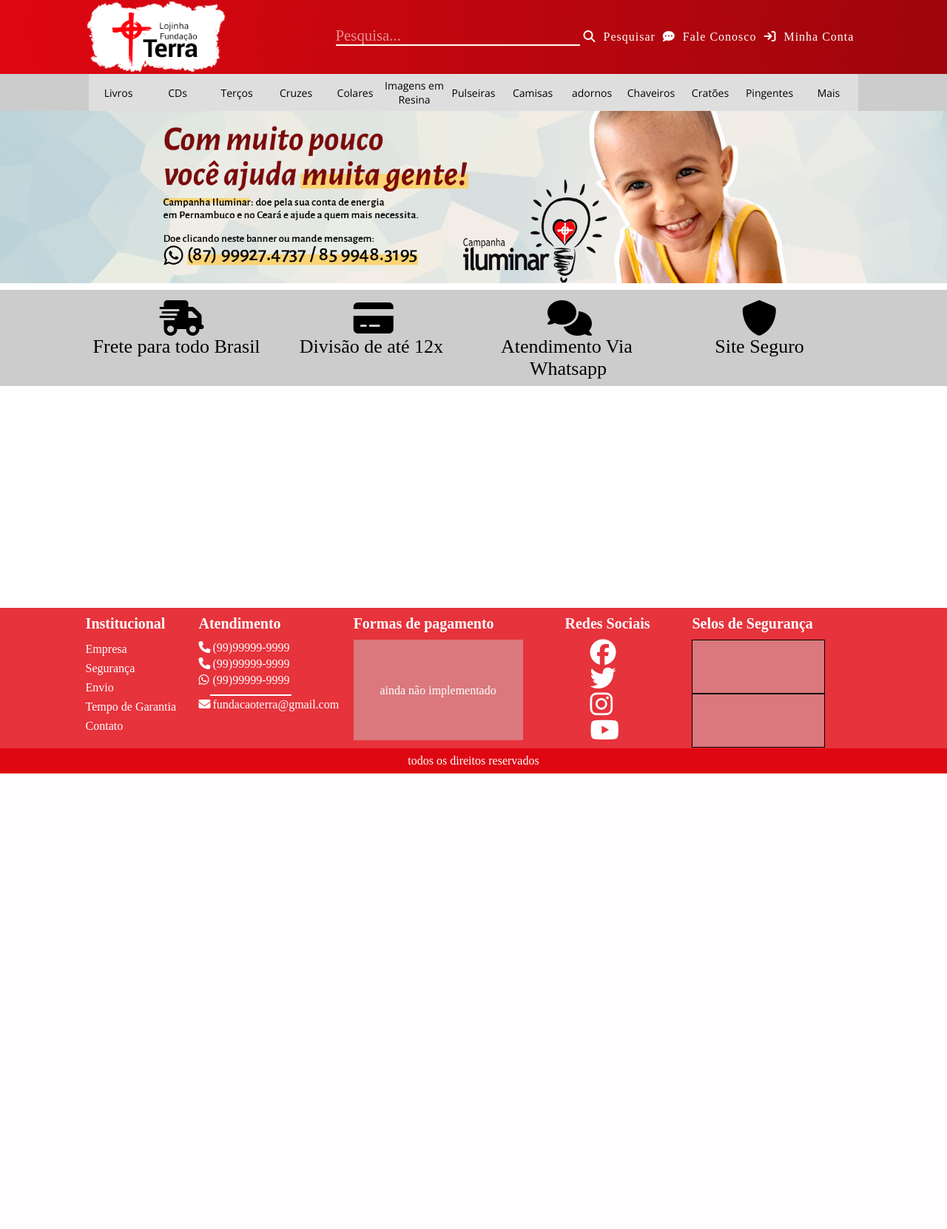
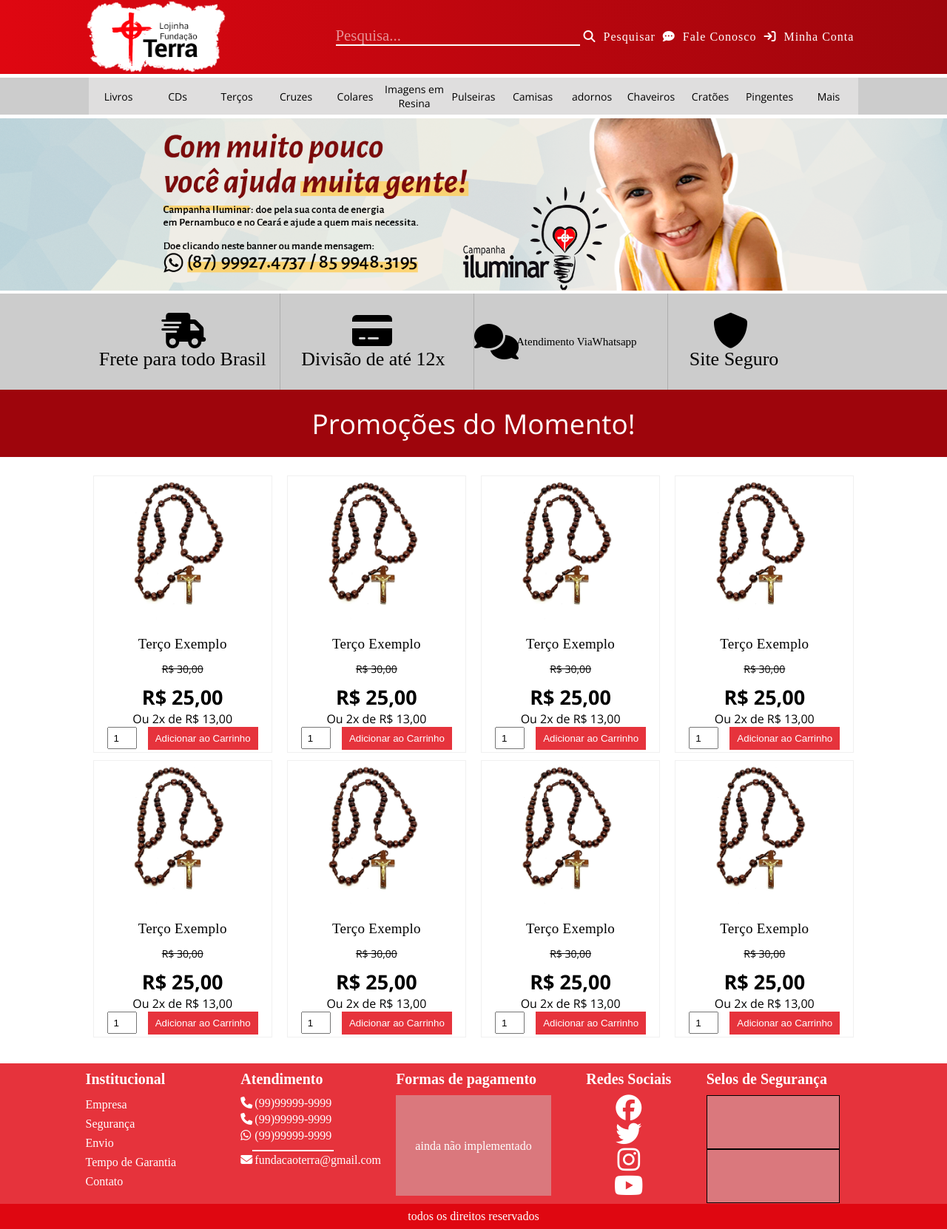
Before and after one commit to BruxoSagaz/Earth-Store, a PHP site: page / in a window 1280 px wide. Shown: the whole page at 74% size. Before the commit the page ends 1046 px from the top, so only its background shows below. Run offline with PHP 8.4, Linux system fonts and the light colour scheme; some libraries are stand-ins or nearby versions; some web fonts are replaced.

Commit message:
Promotion Itens Added, Responsivity Improvement

```diff
--- a/index.html
+++ b/index.html
@@ -40,20 +40,29 @@
             </div><!-- Container -->
         </div><!-- Header Desktop -->
 
-        <div class="mobile-header">
-            <div class="container">
+        <div class="container">
+            <div class="mobile-header">
 
-                <i class="fa-solid fa-bars"></i>
+
+                <h3><i class="fa-solid fa-bars"></i></h3>
+
 
                 <!-- Logo -->
                 <div class="logo-mobile"><a href="index.html"><img src="images/Logo.png" alt=""></a></div>
                 <!-- Logo -->
 
                 <ul class="list-nav">
-                    <i class="fa-solid fa-arrow-right-to-bracket" ></i><li>Minha Conta</li>
+                    <i class="fa-solid fa-arrow-right-to-bracket" ></i>  <!--<li>Minha Conta</li> -->
                 </ul>
 
-                <div class="clear"></div>
+
+                <nav class="mobile-header">
+                    <ul>
+                        <li><a href="">Home</a></li>
+                        <li><a href="">Sobre</a></li>
+                        <li><a href="">Contato</a></li>
+                    </ul>
+                </nav>
             </div>
         </div>
     </header><!-- Header -->
@@ -92,31 +101,298 @@
             <div class="desk-box">
 
                 <div class="align">
-                    <div class="item"><i class="fa-solid fa-truck-fast"></i><span>Frete para todo Brasil</span></div>
+                    <div class="alert-icon"><i class="fa-solid fa-truck-fast"></i><span>Frete para todo Brasil</span></div>
                 </div>
 
                 <div class="align">
-                    <div class="item"><i class="fa-solid fa-credit-card"></i><span style="padding-left: 27px;">Divisão de até  12x</span></div>
+                    <div class="alert-icon"><i class="fa-solid fa-credit-card"></i><span>Divisão de até  12x</span></div>
                 </div>
 
                 <div class="align">
-                    <div class="item"><i class="fa-solid fa-comments"></i><span style="display: block;padding-left: 37px;">Atendimento Via</span><span style="padding-left: 76px;">Whatsapp</span></div>
+                    <div class="alert-icon"><i class="fa-solid fa-comments"></i><p class="text-desk" >Atendimento Via</p><p class="text-desk zapzap">Whatsapp</p></div>
                 </div>
 
                 <div class="align">
-                    <div class="item"><i class="fa-solid fa-shield"></i><span style="padding-left: 64px;">Site Seguro</span></div>
+                    <div class="alert-icon"><i class="fa-solid fa-shield"></i><span >Site Seguro</span></div>
                 </div>
 
             </div>
         </div>
     </section>
 
-    <!-- Section Contents-->
-    <section class="sec-contents">
-        <div class="container bg" style="height: 300px;">
+    <!-- Main Content -->
+    <main>
+        <!-- Promotions -->
+        <section class="promo-section">
+            <div class="container">
 
-        </div>
-    </section>
+                <div class="banner-p"></div>
+                <h2>Promoções do Momento!</h2>
+
+
+                <div class="promotion">
+
+
+                    <div class="item">
+                        <div class="product">
+                            <div class="product-image">
+                                <div class="prom-value"></div>
+                                <img src="images/terco.jpg" alt="Terço">
+                            </div>
+
+                            <div class="product-name">
+                                Terço Exemplo
+                            </div>
+
+                            <div class="price-box">
+                                <div class="price-item">
+                                    <div class="price-before">R$ 30,00</div>
+                                    <div class="price-off"> R$ 25,00</div>
+                                </div>
+
+                                <div  class="divisions">
+                                    <span>Ou 2x de R$ 13,00  </span>
+                                </div>
+
+                            </div>
+
+                            <div class="add-to-cart">
+                                <input type="number" value="1">
+                                <button>Adicionar ao Carrinho</button>
+                            </div>
+
+                        </div>
+                    </div>
+
+                    <div class="item">
+
+                         <div class="product">
+                            <div class="product-image">
+                                <div class="prom-value"></div>
+                                <img src="images/terco.jpg" alt="Terço">
+                            </div>
+
+                            <div class="product-name">
+                                Terço Exemplo
+                            </div>
+
+                            <div class="price-box">
+                                <div class="price-item">
+                                    <div class="price-before">R$ 30,00</div>
+                                    <div class="price-off"> R$ 25,00</div>
+                                </div>
+
+                                <div  class="divisions">
+                                    <span>Ou 2x de R$ 13,00  </span>
+                                </div>
+
+                            </div>
+
+                            <div class="add-to-cart">
+                                <input type="number" value="1">
+                                <button>Adicionar ao Carrinho</button>
+                            </div>
+
+                        </div>
+                    </div>
+
+                    <div class="item">
+
+                        <div class="product">
+                            <div class="product-image">
+                                <div class="prom-value"></div>
+                                <img src="images/terco.jpg" alt="Terço">
+                            </div>
+
+                            <div class="product-name">
+                                Terço Exemplo
+                            </div>
+
+                            <div class="price-box">
+                                <div class="price-item">
+                                    <div class="price-before">R$ 30,00</div>
+                                    <div class="price-off"> R$ 25,00</div>
+                                </div>
+
+                                <div  class="divisions">
+                                    <span>Ou 2x de R$ 13,00  </span>
+                                </div>
+
+                            </div>
+
+                            <div class="add-to-cart">
+                                <input type="number" value="1">
+                                <button>Adicionar ao Carrinho</button>
+                            </div>
+
+                        </div>
+                    </div>
+
+                    <div class="item">
+
+                        <div class="product">
+                            <div class="product-image">
+                                <div class="prom-value"></div>
+                                <img src="images/terco.jpg" alt="Terço">
+                            </div>
+
+                            <div class="product-name">
+                                Terço Exemplo
+                            </div>
+
+                            <div class="price-box">
+                                <div class="price-item">
+                                    <div class="price-before">R$ 30,00</div>
+                                    <div class="price-off"> R$ 25,00</div>
+                                </div>
+
+                                <div  class="divisions">
+                                    <span>Ou 2x de R$ 13,00  </span>
+                                </div>
+
+                            </div>
+
+                            <div class="add-to-cart">
+                                <input type="number" value="1">
+                                <button>Adicionar ao Carrinho</button>
+                            </div>
+
+                        </div>
+                    </div>
+
+                    <div class="item">
+
+                        <div class="product">
+                            <div class="product-image">
+                                <div class="prom-value"></div>
+                                <img src="images/terco.jpg" alt="Terço">
+                            </div>
+
+                            <div class="product-name">
+                                Terço Exemplo
+                            </div>
+
+                            <div class="price-box">
+                                <div class="price-item">
+                                    <div class="price-before">R$ 30,00</div>
+                                    <div class="price-off"> R$ 25,00</div>
+                                </div>
+
+                                <div  class="divisions">
+                                    <span>Ou 2x de R$ 13,00  </span>
+                                </div>
+
+                            </div>
+
+                            <div class="add-to-cart">
+                                <input type="number" value="1">
+                                <button>Adicionar ao Carrinho</button>
+                            </div>
+
+                        </div>
+                    </div>
+
+                    <div class="item">
+
+                        <div class="product">
+                            <div class="product-image">
+                                <div class="prom-value"></div>
+                                <img src="images/terco.jpg" alt="Terço">
+                            </div>
+
+                            <div class="product-name">
+                                Terço Exemplo
+                            </div>
+
+                            <div class="price-box">
+                                <div class="price-item">
+                                    <div class="price-before">R$ 30,00</div>
+                                    <div class="price-off"> R$ 25,00</div>
+                                </div>
+
+                                <div  class="divisions">
+                                    <span>Ou 2x de R$ 13,00  </span>
+                                </div>
+
+                            </div>
+
+                            <div class="add-to-cart">
+                                <input type="number" value="1">
+                                <button>Adicionar ao Carrinho</button>
+                            </div>
+
+                        </div>
+                    </div>
+
+                    <div class="item">
+
+                        <div class="product">
+                            <div class="product-image">
+                                <div class="prom-value"></div>
+                                <img src="images/terco.jpg" alt="Terço">
+                            </div>
+
+                            <div class="product-name">
+                                Terço Exemplo
+                            </div>
+
+                            <div class="price-box">
+                                <div class="price-item">
+                                    <div class="price-before">R$ 30,00</div>
+                                    <div class="price-off"> R$ 25,00</div>
+                                </div>
+
+                                <div  class="divisions">
+                                    <span>Ou 2x de R$ 13,00  </span>
+                                </div>
+
+                            </div>
+
+                            <div class="add-to-cart">
+                                <input type="number" value="1">
+                                <button>Adicionar ao Carrinho</button>
+                            </div>
+                        </div>
+
+                    </div>
+
+                    <div class="item">
+
+                        <div class="product">
+                            <div class="product-image">
+                                <div class="prom-value"></div>
+                                <img src="images/terco.jpg" alt="Terço">
+                            </div>
+
+                            <div class="product-name">
+                                Terço Exemplo
+                            </div>
+
+                            <div class="price-box">
+                                <div class="price-item">
+                                    <div class="price-before">R$ 30,00</div>
+                                    <div class="price-off"> R$ 25,00</div>
+                                </div>
+
+                                <div  class="divisions">
+                                    <span>Ou 2x de R$ 13,00  </span>
+                                </div>
+
+                            </div>
+
+                            <div class="add-to-cart">
+                                <input type="number" value="1">
+                                <button>Adicionar ao Carrinho</button>
+                            </div>
+
+                        </div>
+                    </div>
+
+
+                </div>
+            </div>
+        </section>
+    </main>
 
 
     <!-- Footer -->
@@ -124,7 +400,7 @@
         <div class="container">
             <footer class="F1">
 
-                <div class="footer-single" style="width: 140px;">
+                <div class="footer-single">
                     <h2>Institucional</h2>
                     <ul>
                         <li><a href=""> Empresa</a></li>
@@ -135,19 +411,27 @@
                     </ul>
                 </div>
 
-                <div class="footer-single" style="padding-left: 21px;">
+                <div class="footer-single">
 
                     <h2>Atendimento</h2>
                     <div class="box-footer">
-                        <i class="fa-solid fa-phone"></i><p>(99)99999-9999</p>
+                        <div class="phone">
+                            <i class="fa-solid fa-phone"></i><p>(99)99999-9999</p>
+                        </div>
 
-                        <i class="fa-solid fa-phone"></i><p>(99)99999-9999</p>
+                        <div class="phone">
+                            <i class="fa-solid fa-phone"></i><p>(99)99999-9999</p>
+                        </div>
 
-                        <i class="fa-brands fa-whatsapp"></i>                  <p class="line_bot" style="margin-left: -2px;padding-bottom: 10px;">(99)99999-9999</p>
+                        <div class="phone">
+                            <i class="fa-brands fa-whatsapp"></i>               <p class="line_bot" style="margin-left: -2px;padding-bottom: 10px;">(99)99999-9999</p>
+                        </div>
                     </div>
 
-                    <div>
-                        <i class="fa-solid fa-envelope"></i><p style="display: inline-block; padding: 3px;">fundacaoterra@gmail.com</p>
+                    <div class="box-footer autow">
+                        <div class="phone">
+                            <i class="fa-solid fa-envelope"></i><p style="display: inline-block; padding: 3px;">fundacaoterra@gmail.com</p>
+                        </div>
                     </div>
 
                 </div>
@@ -192,5 +476,16 @@
 
     </section>
 
+
+
+    <!-- Script -->
+    <script src="https://code.jquery.com/jquery-3.6.0.min.js"></script>
+    <script>
+        $(function () {
+            $('.mobile-header h3').click(function(){
+                $('nav.mobile-header').slideToggle();
+            })
+        })
+    </script>
 </body>
 </html>
--- a/style/style.css
+++ b/style/style.css
@@ -50,6 +50,15 @@ html{
     width: 100%;
 }
 
+.flex{
+    display: flex;
+}
+
+div.autow{
+    width: auto;
+}
+
+
 
 .clear{clear: both;}
 
@@ -69,6 +78,10 @@ html{
 header{
     height: 100px;
     background-image:linear-gradient(to right, var(--color_primary),var(--final_gradient)) ;
+    position: fixed;
+    width: 100%;
+    z-index: 999;
+    top: 0;
 }
 
 .mobile-header{
@@ -169,7 +182,7 @@ input::placeholder{
     text-decoration: none;
 }
 
-footer.F1{
+.F1{
     height: 190px;
     display: flex;
 }
@@ -204,7 +217,10 @@ footer.F2{
 .icon-list{
     font-size: 35px;
     display: grid;
-    padding-left: 91px;
+    align-content: center;
+    justify-content: center;
+    align-items: center;
+    justify-items: center;
 }
 
 .seal{
@@ -221,7 +237,7 @@ footer.F2{
 section.banner{
     width: 100%;
     max-height: 350px;
-    padding-bottom: 5px;
+    padding-top: 5px;
 }
 
 section.banner img{
@@ -239,32 +255,42 @@ section.banner img{
     display: flex;
 }
 
-.desk div.item{
-    display: inline-block;
+.desk div.alert-icon{
+    display: flex;
     align-items: center;
     justify-content: center;
-    padding: 14px 0;
-
+    justify-content: center;
+    flex-wrap: wrap;
 }
 
 .align{
     width:25%;
     height: 130px;
     font-size: 15px;
-    position: relative;
+    display: flex;
+    flex-direction: row;
+    flex-wrap: nowrap;
+    align-content: center;
+    align-items: center;
 }
 
-.desk div.item i{
+.desk div.alert-icon i{
     font-size: 48px;
     color: black;
     display: block;
     width: 57px;
-    padding-left: 100px;
+
 }
 
-.desk div.item span{
+.desk div.alert-icon span{
     font-size: 26px;
-    padding: 0px 10px;
+    width: 100%;
+    text-align: center;
+
+}
+
+.align:not(:first-child){
+    border-left: 1px solid #adadad;
 }
 
 /* Fim Desk */
@@ -279,6 +305,7 @@ section.banner img{
     height: 50px;
     background: var(--bg_nav);
     display: flex;
+    margin-top: 105px;
 }
 
 
@@ -310,6 +337,138 @@ nav.primary-nav li > button{
     background-color: white;
 }
 
+
+/*
+### itens
+*/
+
+div.banner-p{
+    background: var(--final_gradient);
+    display: block;
+    z-index: -1;
+    position: absolute;
+    width: 100%;
+    height: 91px;
+    left: 0;
+}
+
+.promo-section h2{
+    text-align: center;
+    font-weight: 300;
+    padding: 20px 0;
+    font-size: 37px;
+    font-family: 'Open Sans';
+    z-index: 2;
+    color: white;
+}
+
+.promotion{
+    width: 100%;
+    display: flex;
+    flex-wrap: wrap;
+    padding: 25px 0;
+}
+
+.promotion .item{
+    width: 25%;
+    box-sizing: border-box;
+    height: 375px;
+    padding: 0 10px;
+    margin-bottom: 10px;
+}
+
+
+.promotion .item > .product{
+
+    border: 1px solid #adadad2e;
+    width: 100%;
+    position: relative;
+    overflow: hidden;
+    flex-direction: column;
+    padding: 3px;
+    height: 100%;
+}
+
+.product .product-image img{
+    display: block;
+    max-width: 90%;
+    width: auto !important;
+    max-height: 100%;
+}
+
+div.product{
+    display: flex;
+    align-items: center;
+}
+
+div.product-name{
+    margin: 18px 15px 10px;
+    font-size: 19px;
+    line-height: 1.23;
+    letter-spacing: 0.28px;
+    -webkit-box-flex: 1;
+    -ms-flex-positive: 1;
+    flex-grow: 1;
+    display: block;
+    text-align: center;
+    max-height: 60px;
+    overflow: hidden;
+}
+
+
+.product .product-image{
+    position: relative;
+    margin: -0.75rem 1.25rem -21px;
+}
+
+.price-box{
+    display: flex;
+    flex-direction: column;
+    justify-content: center;
+    font-family: "Open Sans";
+}
+
+.price-box .price-item{
+    display: flex;
+    flex-wrap: nowrap;
+    flex-direction: column;
+    align-content: center;
+    justify-content: center;
+    align-items: center;
+}
+
+.price-box .price-before{
+    padding-bottom: 10px;
+    font-size: 14px;
+    font-weight: 400;
+    text-decoration: line-through;
+}
+
+.price-box .price-off{
+    font-size: 27px;
+    font-weight: 600;
+}
+
+.add-to-cart{
+    display: flex;
+}
+
+.add-to-cart input{
+    width: 40px;
+    height: 30px;
+    text-align: center;
+}
+
+.add-to-cart button{
+    display: flex;
+    height: 31px;
+    align-items: center;
+    border: 0;
+    background-color: var(--sec_footer);
+    padding: 0px 10px;
+    margin-left: 15px;
+    color: white;
+}
 
 
 
```
Also changed, not shown: other parts of style/style.css (+94 -12 lines), images/terco.jpg (added).
